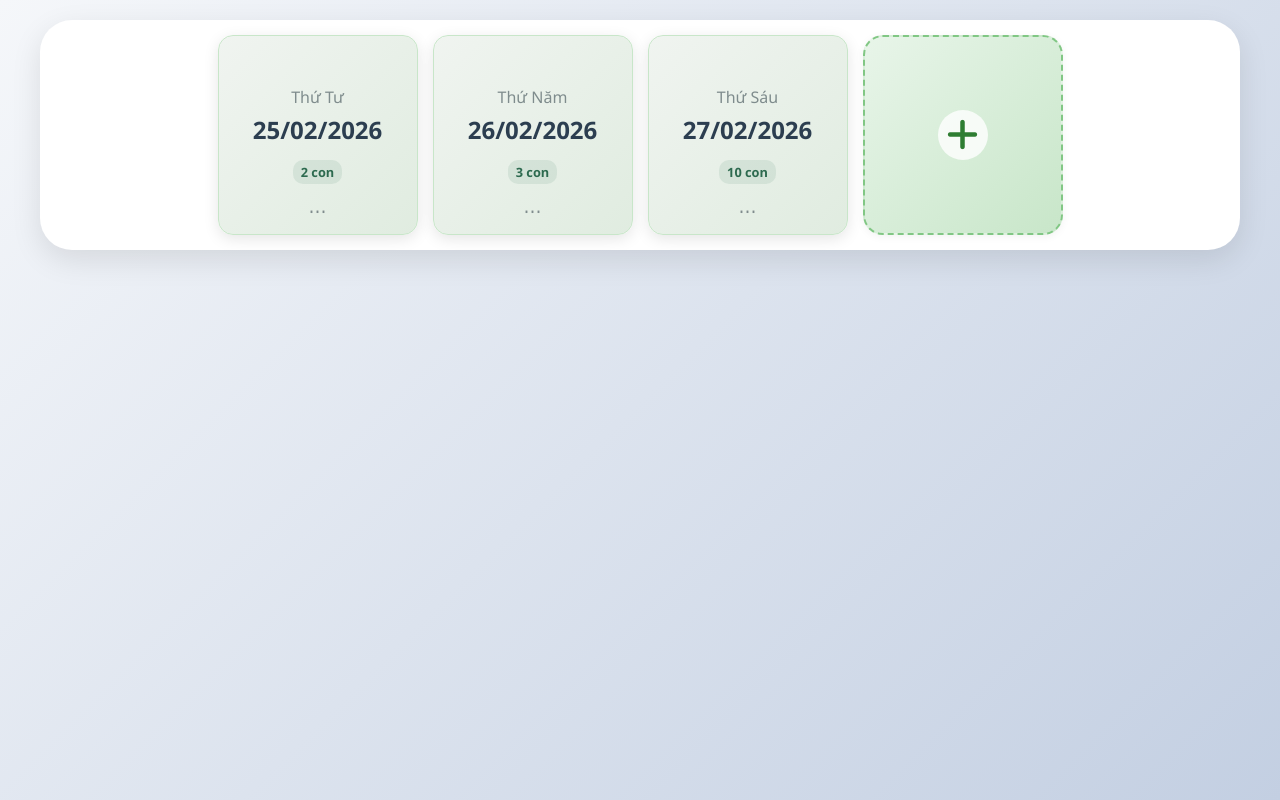
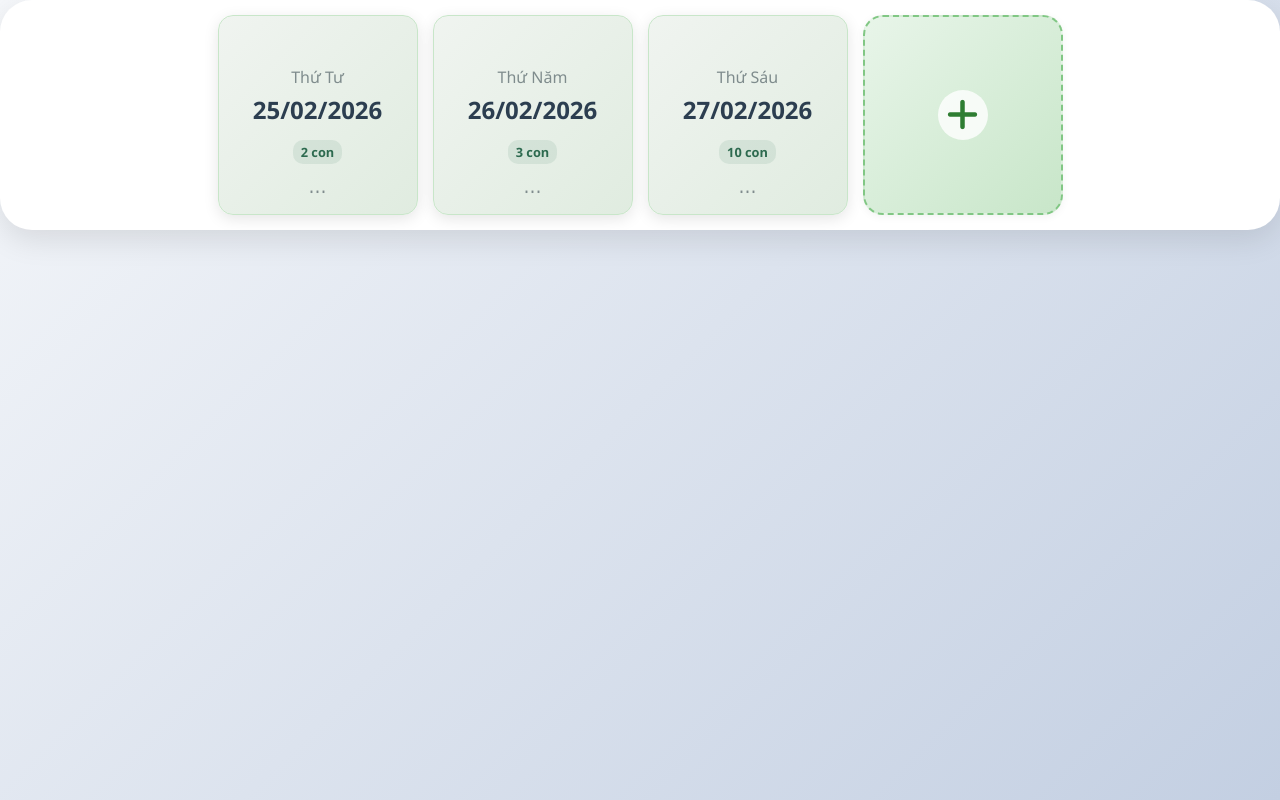
Before and after one commit to Sondad246/tieng-trung, a plain HTML site: page index.html in a window 1280 px wide. Drawn offline with Linux system fonts and the light colour scheme.

Commit message:
Update index.html

```diff
--- a/index.html
+++ b/index.html
@@ -15,12 +15,11 @@
         body {
             background: linear-gradient(135deg, #f5f7fa 0%, #c3cfe2 100%);
             min-height: 100vh;
-            padding: 20px;
+            padding: 0px;
             color: #333;
         }
 
         .container {
-            max-width: 1200px;
             margin: 0 auto;
 
         }
```
